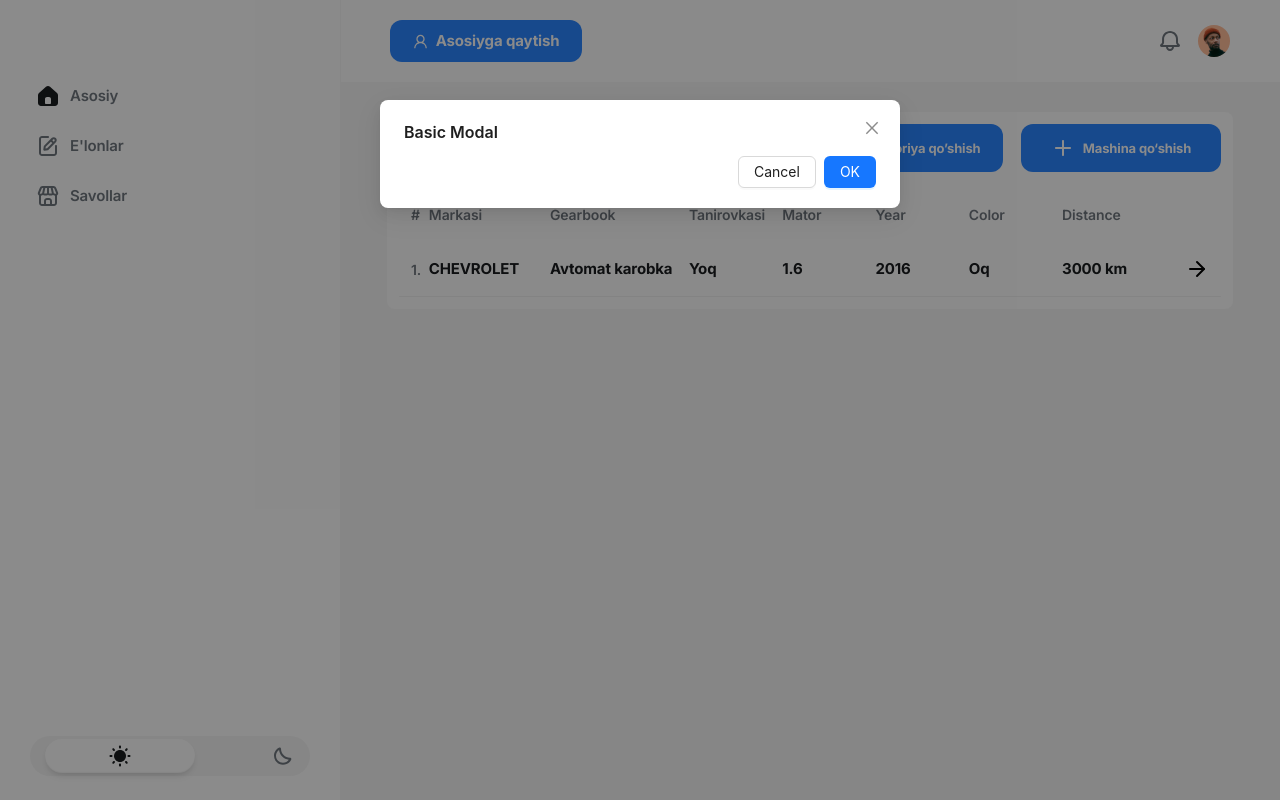
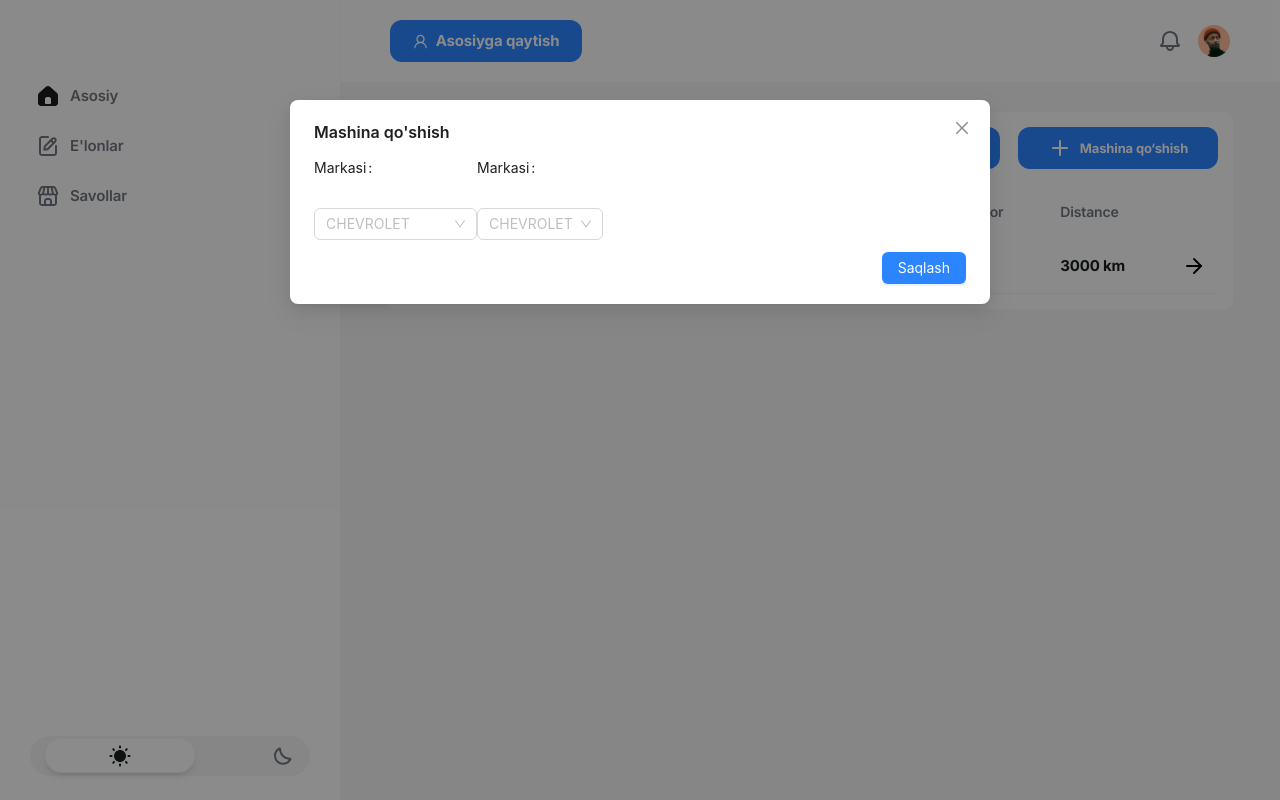
Before and after one commit to Ilg0rbek/avtosalon-frontend, a React (Create React App) app: page /admin/panel in a window 1280 px wide. Both pictures are taken after a click on the button "Kategoriya qo’shish". Built offline with nearby package versions, Linux system fonts and the light colour scheme.

Commit message:
changet......

```diff
--- a/src/admin/sidebar/modal.tsx
+++ b/src/admin/sidebar/modal.tsx
@@ -1,22 +1,48 @@
-import { useState } from "react";
-import { Modal } from "antd";
+import { Col, Form, Input, Modal, Row, Select } from "antd";
+import { Option } from "antd/es/mentions";
 
 type modalProps = {
   isModalOpen: boolean;
   handleOk: () => void;
-  handleCancel: () => void;
+  handleCancel?: () => void;
 };
 
 const Modals = ({ isModalOpen, handleOk, handleCancel }: modalProps) => {
   return (
     <Modal
-      title="Basic Modal"
+      title="Mashina qo'shish"
+      width={700}
       open={isModalOpen}
       onOk={handleOk}
+      okText="Saqlash"
       onCancel={handleCancel}
+      okButtonProps={{ style: { backgroundColor: "#2a85ff" } }}
+      cancelButtonProps={{ style: { display: "none" } }}
     >
-
-
+      <Form>
+        <Row>
+          <Col md={6}>
+            <Form.Item label={"Markasi"} name={"select"} />
+            <Select style={{ width: "100%" }} id="select" placeholder="CHEVROLET">
+              <Option value="chevrolet">CHEVROLET</Option>
+              <Option value="bmw">BMW</Option>
+              <Option value="audi">AUDI</Option>
+              <Option value="mers">MERS</Option>
+              <Option value="volsvag">WOLSWAG</Option>
+            </Select>
+          </Col>
+          <Col md={6}>
+            <Form.Item  label={"Markasi"} name={"select"} />
+            <Select id="select" placeholder="CHEVROLET">
+              <Option value="chevrolet">CHEVROLET</Option>
+              <Option value="bmw">BMW</Option>
+              <Option value="audi">AUDI</Option>
+              <Option value="mers">MERS</Option>
+              <Option value="volsvag">WOLSWAG</Option>
+            </Select>
+          </Col>
+        </Row>
+      </Form>
     </Modal>
   );
 };
--- a/src/admin/sidebar/right.tsx
+++ b/src/admin/sidebar/right.tsx
@@ -59,7 +59,7 @@ const Right = () => {
               <img src={Plus} alt="" />
               Kategoriya qo’shish
             </Styles.CartAddButton>
-            <Styles.CartAddButton onClick={showModal}>
+            <Styles.CartAddButton>
               <img src={Plus} alt="" />
               Mashina qo‘shish
             </Styles.CartAddButton>
--- a/src/admin/sidebar/siedbar.styles.ts
+++ b/src/admin/sidebar/siedbar.styles.ts
@@ -135,7 +135,7 @@ export const UserAcount = styled.img`
 export const TableCart = styled.div`
   display: flex;
   width: 90%;
-  padding: 12px;
+  padding: 15px;
   flex-direction: column;
   align-items: flex-start;
   gap: 32px;
@@ -178,7 +178,7 @@ export const CartAddButton = styled.button`
   justify-content: center;
   align-items: center;
   width: 200px;
-  padding: 12px 20px;
+  padding: 9px 20px;
   gap: 8px;
   border-radius: 12px;
   background: var(--primary-01, #2a85ff);
```
